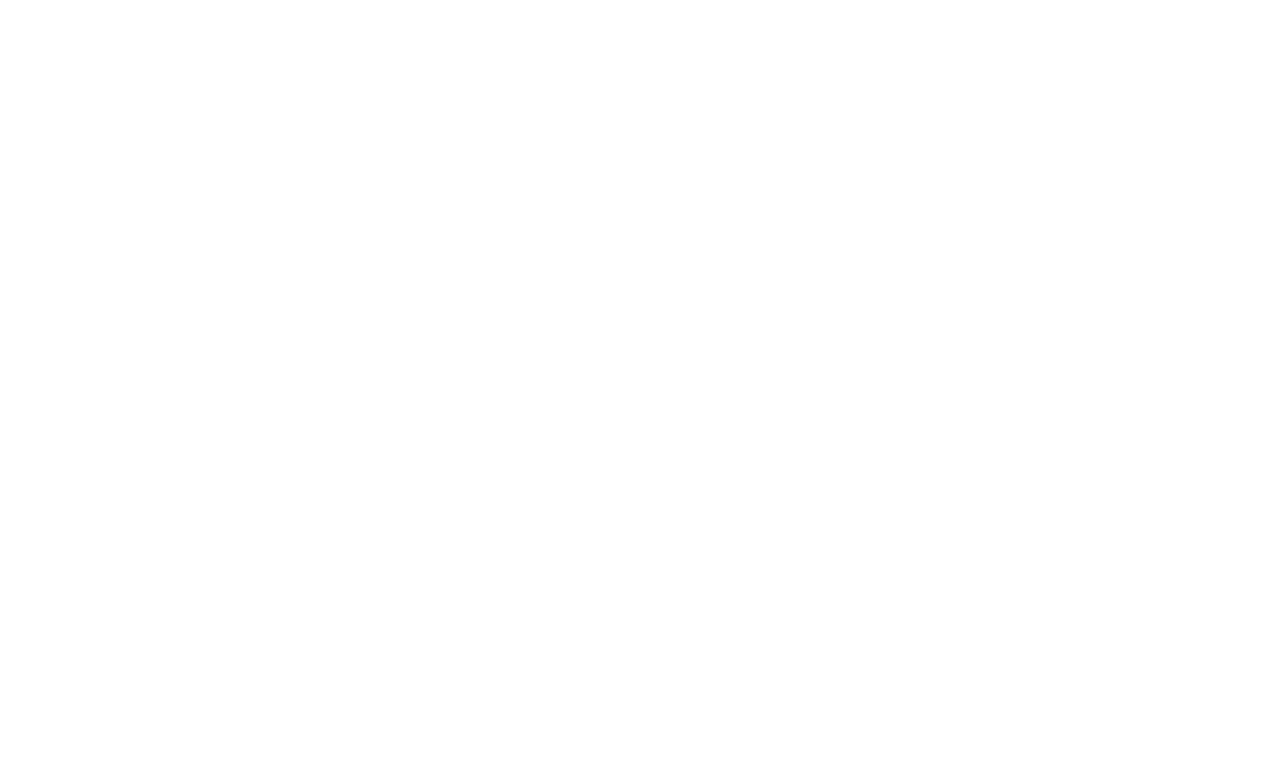
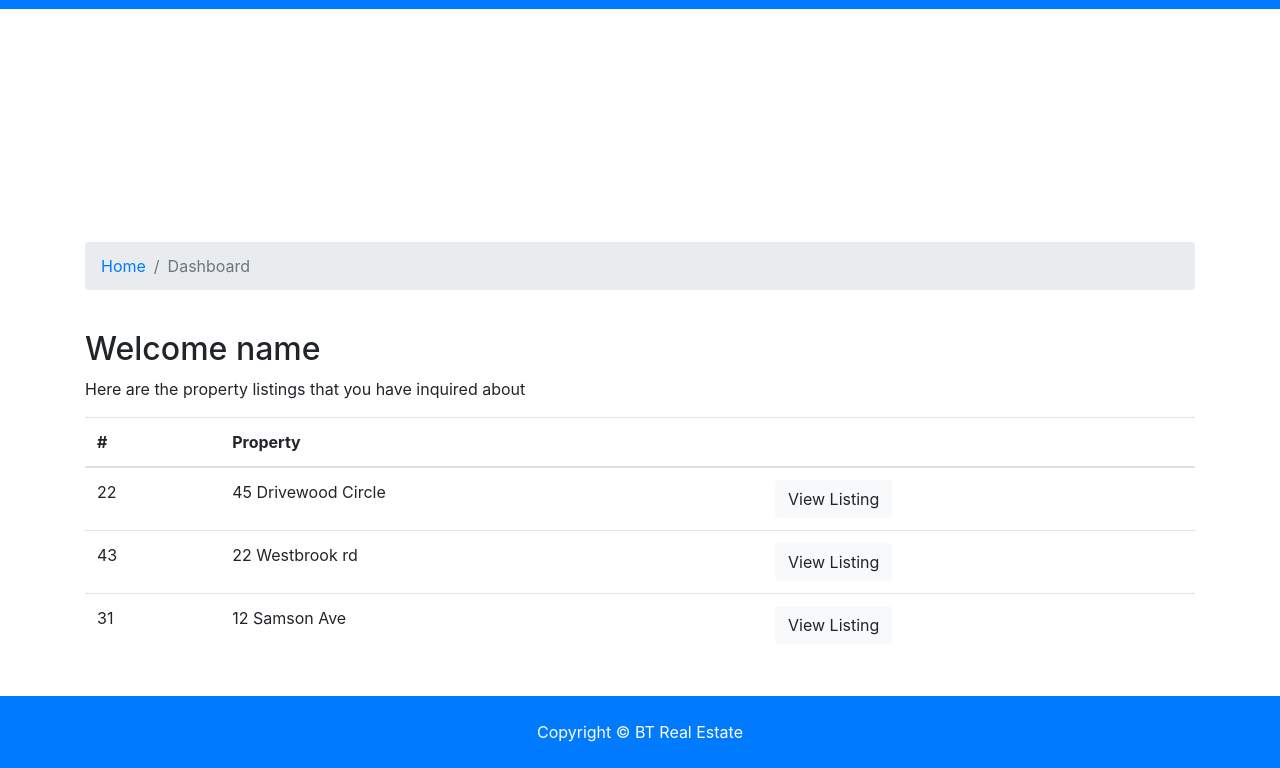
Before and after one commit to ritikaupadhyay/Django-BT-Real-Estate, a Django app: page /accounts/dashboard in a window 1280 px wide. Before the commit the part shown is empty. Shown: the part 373-1141 px from the top of the page. Before the commit the page ends 37 px from the top, so only its background shows below. Run offline with Django 3.2, Linux system fonts and the light colour scheme; some libraries are stand-ins or nearby versions.

Commit message:
Dynamic page titles

```diff
--- a/accounts/views.py
+++ b/accounts/views.py
@@ -4,18 +4,32 @@
 
 
 def login(request):
-    return render(request, 'accounts/login.html')
+    if request.method == 'POST':
+        username = request.POST.get('username')
+        password = request.POST.get('password')
+
+        user = auth.authenticate(username=username, password=password)
+
+        if user:
+            auth.login(request, user)
+            messages.success(request, 'You are now logged in')
+            return redirect('dashboard')
+        else:
+            messages.error(request, 'Invalid credentials')
+            return redirect('login')
+    else:
+        return render(request, 'accounts/login.html')
 
 
 def register(request):
     if request.method == 'POST':
         # Get form values
-        first_name = request.POST['first_name']
-        last_name = request.POST['last_name']
-        username = request.POST['username']
-        email = request.POST['email']
-        password = request.POST['password']
-        password2 = request.POST['password2']
+        first_name = request.POST.get('first_name')
+        last_name = request.POST.get('last_name')
+        username = request.POST.get('username')
+        email = request.POST.get('email')
+        password = request.POST.get('password')
+        password2 = request.POST.get('password2')
 
         if password == password2:
             if User.objects.filter(username=username).exists():
@@ -31,8 +45,8 @@
                     user = User.objects.create_user(
                         username=username, password=password, email=email, first_name=first_name, last_name=last_name)
                     # login after registration
-                    #auth.login(request, user)
-                    #messages.success(request, 'User has been registered and is now logged in. ')
+                    # auth.login(request, user)
+                    # messages.success(request, 'User has been registered and is now logged in. ')
                     # redirect('index')
                     user.save()
                     messages.success(
@@ -49,8 +63,8 @@
 
 def logout(request):
     if request.method == 'POST':
-        # Register user
-        pass
+        auth.logout(request)
+        messages.success(request, 'You have been logged out successfully.')
 
     else:
         return redirect('index')
--- a/templates/accounts/dashboard.html
+++ b/templates/accounts/dashboard.html
@@ -1 +1,79 @@
-<h1>Dashboard</h1>
+{% extends 'base.html' %}
+
+{% block title %} | User Dashboard {% endblock %}
+
+{% block content %}
+
+<section id="showcase-inner" class="py-5 text-white">
+    <div class="container">
+        <div class="row text-center">
+            <div class="col-md-12">
+                <h1 class="display-4">User Dashboard</h1>
+                <p class="lead">Manage your BT Real Estate account</p>
+            </div>
+        </div>
+    </div>
+</section>
+
+<!-- Breadcrumb -->
+<section id="bc" class="mt-3">
+    <div class="container">
+        <nav aria-label="breadcrumb">
+            <ol class="breadcrumb">
+                <li class="breadcrumb-item">
+                    <a href="{% url 'index' %}">
+                        <i class="fas fa-home"></i> Home</a>
+                </li>
+                <li class="breadcrumb-item active"> Dashboard</li>
+            </ol>
+        </nav>
+    </div>
+</section>
+
+<section id="dashboard" class="py-4">
+    <div class="container">
+        <div class="row">
+            <div class="col-md-12">
+                <h2>Welcome name</h2>
+                <p>Here are the property listings that you have inquired about</p>
+                <table class="table">
+                    <thead>
+                        <tr>
+                            <th scope="col">#</th>
+                            <th scope="col">Property</th>
+                            <th></th>
+                        </tr>
+                    </thead>
+                    <tbody>
+                        <tr>
+                            <td>22</td>
+                            <td>45 Drivewood Circle</td>
+                            <td>
+                                <a class="btn btn-light" href="#">View Listing</a>
+                            </td>
+                        </tr>
+                        <tr>
+                            <td>43</td>
+                            <td>22 Westbrook rd</td>
+                            <td>
+                                <a class="btn btn-light" href="#">View Listing</a>
+                            </td>
+                        </tr>
+                        <tr>
+                            <td>31</td>
+                            <td>12 Samson Ave</td>
+                            <td>
+                                <a class="btn btn-light" href="#">View Listing</a>
+                            </td>
+                        </tr>
+                    </tbody>
+                </table>
+            </div>
+        </div>
+    </div>
+</section>
+
+{% include 'partials/_alerts.html' %}
+
+
+{% endblock %}
--- a/templates/base.html
+++ b/templates/base.html
@@ -15,7 +15,7 @@
     <!--Lightbox-->
     <link rel="stylesheet" type="text/css" href="{% static 'css/lightbox.min.css' %}">
 
-    <title>BT Real Estate</title>
+    <title>BT Real Estate {% block title %} {% endblock %}</title>
 </head>
 
 <body>
--- a/templates/listings/listing.html
+++ b/templates/listings/listing.html
@@ -1,5 +1,7 @@
 {% extends 'base.html' %}
 {% load humanize %}
+
+{% block title %} | {{ listing.title }} {% endblock %}
 
 
 {% block content %}
--- a/templates/listings/listings.html
+++ b/templates/listings/listings.html
@@ -1,6 +1,8 @@
 {% extends 'base.html' %}
 
 {% load humanize %}
+
+{% block title %} | Browse Property Listings {% endblock %}
 
 {% block content %}
 
--- a/templates/pages/about.html
+++ b/templates/pages/about.html
@@ -1,6 +1,8 @@
 {% extends 'base.html' %}
 
 {% load static %}
+
+{% block title %} | About Us {% endblock %}
 
 
 
--- a/templates/pages/index.html
+++ b/templates/pages/index.html
@@ -1,6 +1,7 @@
 {% extends 'base.html' %}
 {% load humanize %}
 
+{% block title %} | Welcome {% endblock %}
 
 {% block content %}
 <!-- Showcase -->
```
Also changed, not shown: templates/accounts/login.html (+4 -5 lines), templates/accounts/register.html (+3 -5 lines).
